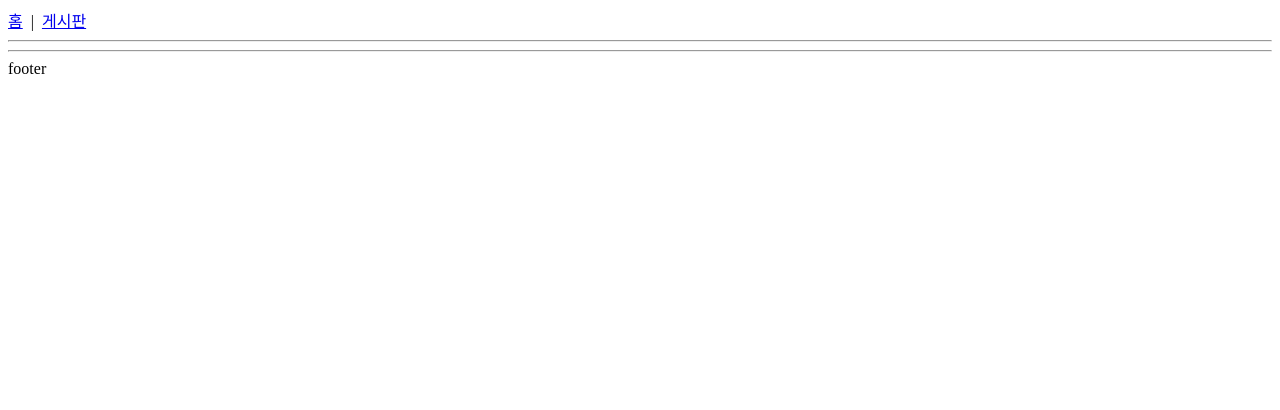
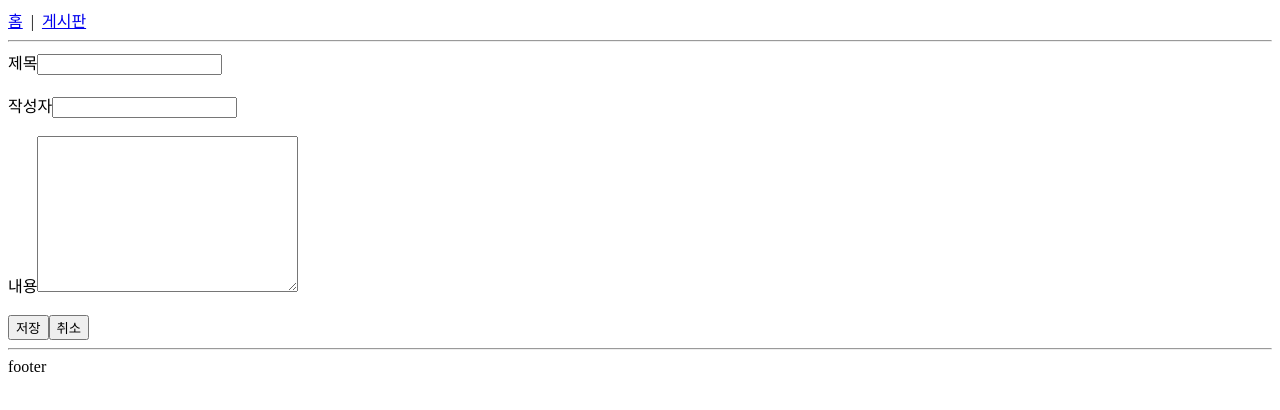
Before and after one commit to hwone9/reactboard, a React (Create React App) app in the folder reactboard-front/: page /write in a window 1280 px wide. Before the commit this address had no page. Shown: the top 410 px of the page. Built offline with nearby package versions, Linux system fonts and the light colour scheme.

Commit message:
240122 [front] 프록시/목록,상세,작성화면 생성

```diff
--- a/reactboard-front/package.json
+++ b/reactboard-front/package.json
@@ -6,6 +6,8 @@
     "@testing-library/jest-dom": "^5.17.0",
     "@testing-library/react": "^13.4.0",
     "@testing-library/user-event": "^13.5.0",
+    "axios": "^1.6.5",
+    "prettier": "^3.2.4",
     "react": "^18.2.0",
     "react-dom": "^18.2.0",
     "react-router-dom": "^6.21.3",
@@ -35,5 +37,6 @@
       "last 1 firefox version",
       "last 1 safari version"
     ]
-  }
+  },
+  "proxy": "http://localhost:8081"
 }
--- a/reactboard-front/src/App.js
+++ b/reactboard-front/src/App.js
@@ -1,12 +1,16 @@
 import {Route, Routes} from "react-router-dom";
 import BoardList from "./routes/BoardList";
 import Home from "./routes/Home";
+import BoardDetail from "./routes/BoardDetail";
+import BoardWrite from "./routes/BoardWrite";
 
 function App() {
   return (
       <Routes>
           <Route path="/" element={<Home/>}/>
           <Route path="/board" element={<BoardList/>}/>
+          <Route path="/board/:idx" element={<BoardDetail/>}/>
+          <Route path="/write" element={<BoardWrite/>}/>
       </Routes>
   );
 }
--- /dev/null
+++ b/reactboard-front/src/components/Board.jsx
@@ -0,0 +1,15 @@
+import React, {useEffect, useState} from "react";
+
+const Board = ({idx, title, contents, createdBy}) => {
+    console.log(idx);
+    return(
+        <div>
+            <h2>{title}</h2>
+            <h5>{createdBy}</h5>
+            <hr/>
+            <p>{contents}</p>
+        </div>
+    )
+}
+
+export default Board;
--- /dev/null
+++ b/reactboard-front/src/routes/BoardDetail.jsx
@@ -0,0 +1,38 @@
+import React, {useEffect, useState} from "react";
+import axios from "axios";
+import {useParams} from "react-router-dom";
+import Board from "../components/Board";
+
+
+const BoardDetail = () => {
+    const { idx } = useParams(); // /board/:idx와 동일한 변수명으로 데이터를 꺼낼 수 있습니다.
+    const [board, setBoard] = useState({});
+    const [loading, setLoading] = useState(false);
+
+    const getBoardDetail = async () => {
+        const resp = await (await axios.get(`/board/${idx}`)).data;
+        setBoard(resp.data);
+        setLoading(true);
+    }
+
+    useEffect(()=>{
+        getBoardDetail();
+    },[]);
+
+    return(
+        <div>
+            {!loading ? (
+                    <h2>Loading...</h2>
+            ) : (
+                <Board
+                    idx={board.idx}
+                    title={board.title}
+                    contents={board.contents}
+                    createdBy={board.createdBy}
+                />
+            )}
+        </div>
+    )
+}
+
+export default BoardDetail;
--- a/reactboard-front/src/routes/BoardList.jsx
+++ b/reactboard-front/src/routes/BoardList.jsx
@@ -1,9 +1,40 @@
-import React from "react";
+import React, {useEffect, useState} from "react";
+import axios from "axios";
+import {Link, useNavigate} from "react-router-dom";
 
 const BoardList = () => {
+    const navigate = useNavigate();
+    const [boardList, setBoardList] = useState([]);//boardList 초기화
+    const getBoardList = async () => {
+        const resp = await (await axios.get('/board')).data;
+        setBoardList(resp.data);//boardList 변수에 set
+        const paging = resp.pagination;
+        console.log(paging);
+    }
+
+    const createBtn = ()=>{
+        navigate('/write');
+    }
+
+    useEffect(()=>{
+        getBoardList();//목록 조회 함수 호출
+    },[]);//최초 렌더링시 호출
+
  return(
      <div>
-         board list
+         <div>
+             <ul>
+                 {boardList.map((board) => (
+                     <li key={board.idx}>
+                         <Link to={`/board/${board.idx}`}>{board.title}</Link>
+                     </li>
+                 ))}
+             </ul>
+         </div>
+         <div>
+             <button onClick={createBtn}>글쓰기</button>
+         </div>
+
      </div>
  )
 }
--- /dev/null
+++ b/reactboard-front/src/routes/BoardWrite.jsx
@@ -0,0 +1,70 @@
+import React, {useState} from "react";
+import {useNavigate} from "react-router-dom";
+import axios from "axios";
+
+
+const BoardWrite = () => {
+    const navigate = useNavigate();
+    const [board, setBoard] = useState({
+        "title": "",
+        "contents": "",
+        "createdBy": ""
+    });
+    const onChange = (event)=>{
+        const { value, name } = event.target; //event.target에서 name과 value만 가져오기
+        setBoard({
+            ...board,
+            [name]: value,
+        });
+    }
+    const saveBoard = async () => {
+        try{
+            await axios.post(`/board`, board).then((res) => {
+                navigate('/board');
+            });
+        }catch (e) {
+            alert("error!!!");
+            console.log(e);
+        }
+    };
+    const backToList = () => {
+        navigate("/board");
+    }
+
+    return (
+        <div>
+            <div>
+                <span>제목</span>
+                <input type="text" name="title" value={board.title} onChange={onChange}/>
+            </div>
+            <br/>
+            <div>
+                <span>작성자</span>
+                <input
+                    type="text"
+                    name="createdBy"
+                    value={board.createdBy}
+                    onChange={onChange}
+                />
+            </div>
+            <br/>
+            <div>
+                <span>내용</span>
+                <textarea
+                    name="contents"
+                    cols="30"
+                    rows="10"
+                    value={board.contents}
+                    onChange={onChange}
+                ></textarea>
+            </div>
+            <br/>
+            <div>
+                <button onClick={saveBoard}>저장</button>
+                <button onClick={backToList}>취소</button>
+            </div>
+        </div>
+    )
+}
+
+export default BoardWrite
```
Also changed, not shown: 1 other file (tests, documents, lock files or other folders).
